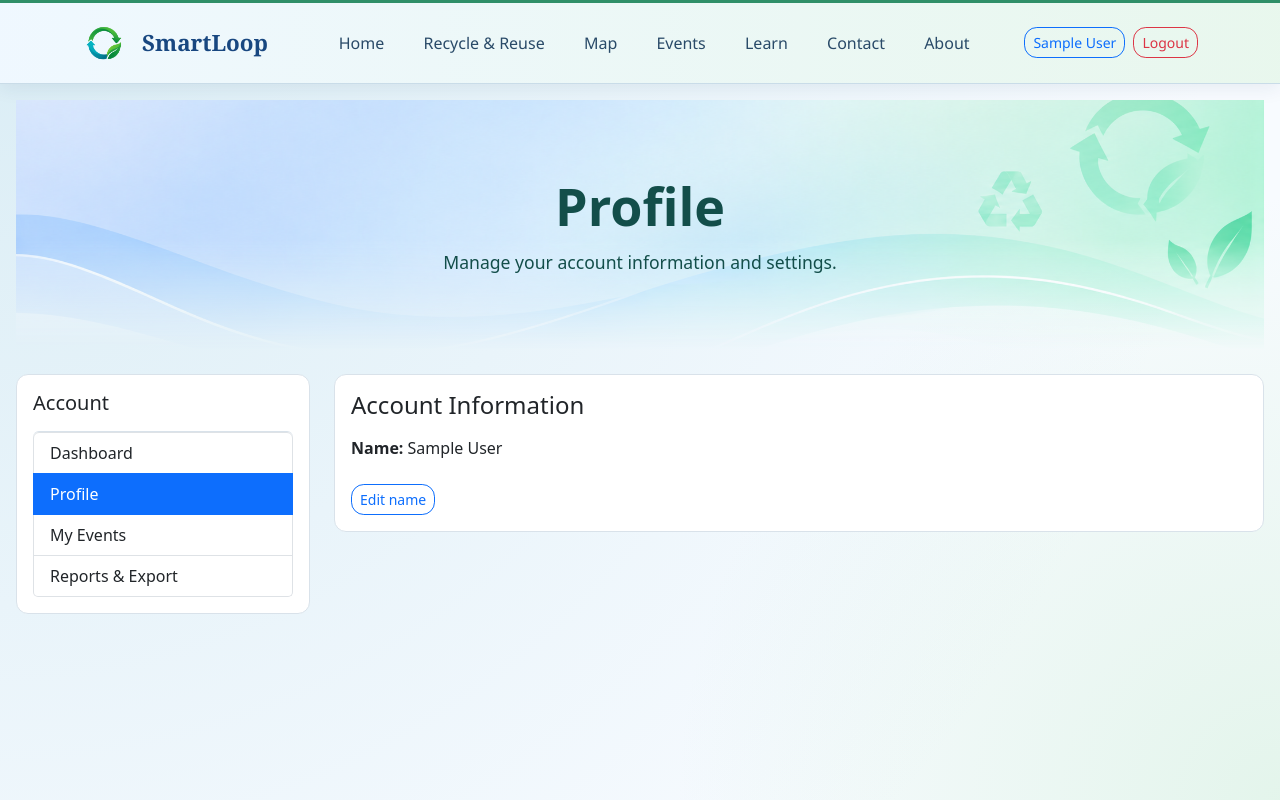
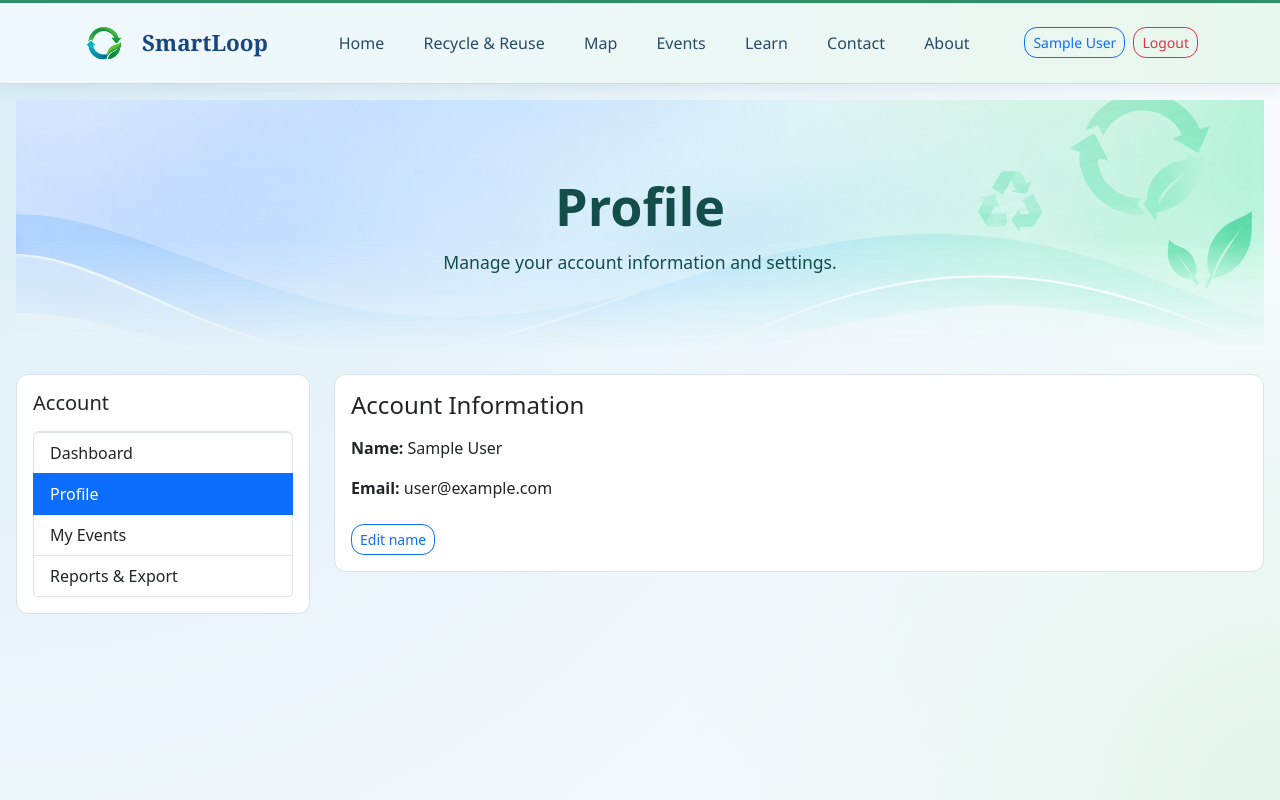
Before and after one commit to Kasraw11/fit5032-repo, a Vue app in the folder A1/A1/: page /account/profile in a window 1280 px wide. Built offline with nearby package versions, Linux system fonts and the light colour scheme; no server answers; the database is empty; sample sign-in values are in the browser's storage.

Commit message:
ypdated profile

```diff
--- a/A1/A1/src/views/account/ProfileView.vue
+++ b/A1/A1/src/views/account/ProfileView.vue
@@ -32,6 +32,7 @@
           </form>
 
           <p v-else><strong>Name:</strong> {{ currentUser?.displayName || 'User' }}</p>
+          <p><strong>Email:</strong> {{ currentUser?.email || 'Not available' }}</p>
 
           <FeedbackMessage v-model:message="successMessage" />
 
```
